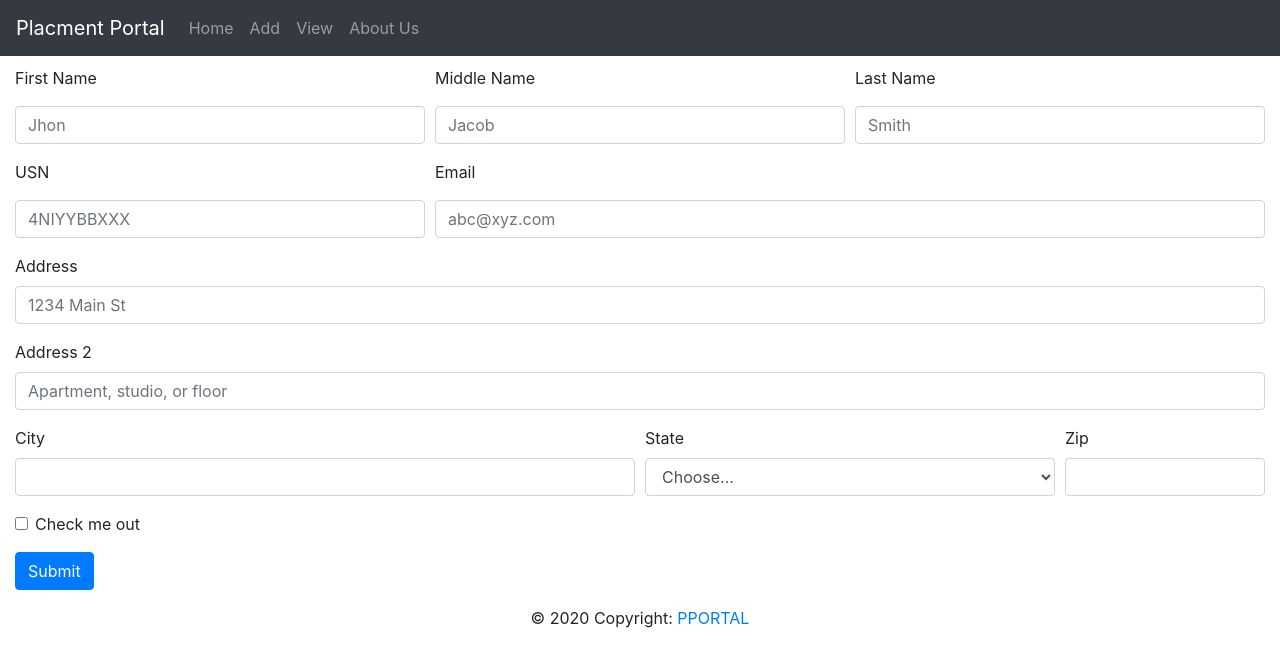
After one commit to pavan15f/pportal, a Flask app: page /add in a window 1280 px wide. The commit adds this page. Shown: the top 667 px of the page. Run offline with Flask 2, Linux system fonts and the light colour scheme; parts of the project's set-up code (start-up, migrations or seed data) failed here and were passed over; some libraries are stand-ins or nearby versions.

Commit message:
buggy code

```diff
--- a/application.py
+++ b/application.py
@@ -1,6 +1,13 @@
-from flask import Flask,render_template,request
 import json
 import mysql.connector
+
+from flask import Flask,render_template,request
+
+
+
+from forms import ProfileForm
+
+
 
 with open("sensitiveInfo.json","r") as file:
     sensitiveInfo=file.read()
@@ -34,5 +41,15 @@ def view():
     return render_template('view.html',student_details=dbs)
 
 
+
+@app.route("/add",methods=["GET","POST"])
+def addProfile():
+    pf=ProfileForm()
+    if pf.validate_on_submit():
+        profileInfo=request.form
+        app.logger.info(profileInfo)
+    return render_template("addProfile.html",form=pf)
+
+
 if __name__ == '__main__':
     app.run(debug=True)
--- /dev/null
+++ b/forms.py
@@ -0,0 +1,11 @@
+from flask_wtf import FlaskForm
+from wtforms import StringField,SubmitField
+from wtforms.validators import DataRequired,Email,regexp
+
+class ProfileForm(FlaskForm):
+    fName = StringField('First Name', validators=[DataRequired(message="Enter first name")])
+    mName = StringField('Middle Name')
+    lName = StringField('Last Name')
+    email=StringField('Email',validators=[Email(message="Enter valid email")])
+    usn=StringField('USN',validators=[regexp("4NI\d\d[A-Za-z][A-Za-z]\d\d\d",message="Enter valid USN")])
+    submit=SubmitField("Submit")
--- /dev/null
+++ b/templates/addProfile.html
@@ -0,0 +1,61 @@
+{% extends "layout.html" %} {% block body %}
+<div class="container-fluid">
+    <form method="POST">
+        {{form.hidden_tag()}}
+        <div class="form-row">
+            <div class="form-group col-md-4">
+                <label for="fName">{{form.fName.label}}</label> {{form.fName(class="form-control",id="fName",placeholder="Jhon")}}
+            </div>
+            <div class="form-group col-md-4">
+                <label for="mName">{{form.mName.label}}</label> {{form.mName(class="form-control",id="mName",placeholder="Jacob")}}
+            </div>
+            <div class="form-group col-md-4">
+                <label for="lName">{{ form.lName.label }}</label> {{form.lName(class="form-control",id="lName",placeholder="Smith")}}
+            </div>
+        </div>
+        <div class="form-row">
+            <div class="form-group col-md-4">
+                <label for="usn">{{ form.usn.label }}</label> {{form.usn(class="form-control",id="usn",placeholder="4NIYYBBXXX")}}
+            </div>
+            <div class="form-group col-md-8">
+                <label for="email">{{ form.email.label }}</label> {{form.email(class="form-control",id="email",placeholder="abc@xyz.com")}}
+            </div>
+        </div>
+
+        <div class="form-group">
+            <label for="inputAddress">Address</label>
+            <input type="text" class="form-control" id="inputAddress" placeholder="1234 Main St">
+        </div>
+        <div class="form-group">
+            <label for="inputAddress2">Address 2</label>
+            <input type="text" class="form-control" id="inputAddress2" placeholder="Apartment, studio, or floor">
+        </div>
+        <div class="form-row">
+            <div class="form-group col-md-6">
+                <label for="inputCity">City</label>
+                <input type="text" class="form-control" id="inputCity">
+            </div>
+            <div class="form-group col-md-4">
+                <label for="inputState">State</label>
+                <select id="inputState" class="form-control">
+          <option selected>Choose...</option>
+          <option>...</option>
+        </select>
+            </div>
+            <div class="form-group col-md-2">
+                <label for="inputZip">Zip</label>
+                <input type="text" class="form-control" id="inputZip">
+            </div>
+        </div>
+        <div class="form-group">
+            <div class="form-check">
+                <input class="form-check-input" type="checkbox" id="gridCheck">
+                <label class="form-check-label" for="gridCheck">
+          Check me out
+        </label>
+            </div>
+        </div>
+        <button type="submit" class="btn btn-primary">Submit</button>
+    </form>
+</div>
+{% endblock %}
--- a/templates/layout.html
+++ b/templates/layout.html
@@ -21,7 +21,7 @@
                     <a href={{url_for( "home") }} class="nav-link text-center">Home</a>
                 </li>
                 <li class="nav-item">
-                    <a href="#" class="nav-link text-center">Add</a>
+                    <a href={{url_for( "addProfile")}} class="nav-link text-center">Add</a>
                 </li>
                 <li class="nav-item">
                     <a href={{url_for( "view")}} class="nav-link text-center">View</a>
@@ -35,7 +35,13 @@
     <script src="https://code.jquery.com/jquery-3.5.1.slim.min.js" integrity="sha384-DfXdz2htPH0lsSSs5nCTpuj/zy4C+OGpamoFVy38MVBnE+IbbVYUew+OrCXaRkfj" crossorigin="anonymous"></script>
     <script src="https://cdn.jsdelivr.net/npm/popper.js@1.16.0/dist/umd/popper.min.js" integrity="sha384-Q6E9RHvbIyZFJoft+2mJbHaEWldlvI9IOYy5n3zV9zzTtmI3UksdQRVvoxMfooAo" crossorigin="anonymous"></script>
     <script src="https://stackpath.bootstrapcdn.com/bootstrap/4.5.0/js/bootstrap.min.js" integrity="sha384-OgVRvuATP1z7JjHLkuOU7Xw704+h835Lr+6QL9UvYjZE3Ipu6Tp75j7Bh/kR0JKI" crossorigin="anonymous"></script>
-    {% block body %} {% endblock %}
+    {% block body %} {% endblock %} {% block footer%}
+    <footer>
+        <div class="footer-copyright text-center py-3">© 2020 Copyright:
+            <a href="#"> PPORTAL</a>
+        </div>
+    </footer>
+    {% endblock %}
 </body>
 
 </html>
```
Also changed, not shown: requirements.txt (+100 -7 lines), 1 other file.
